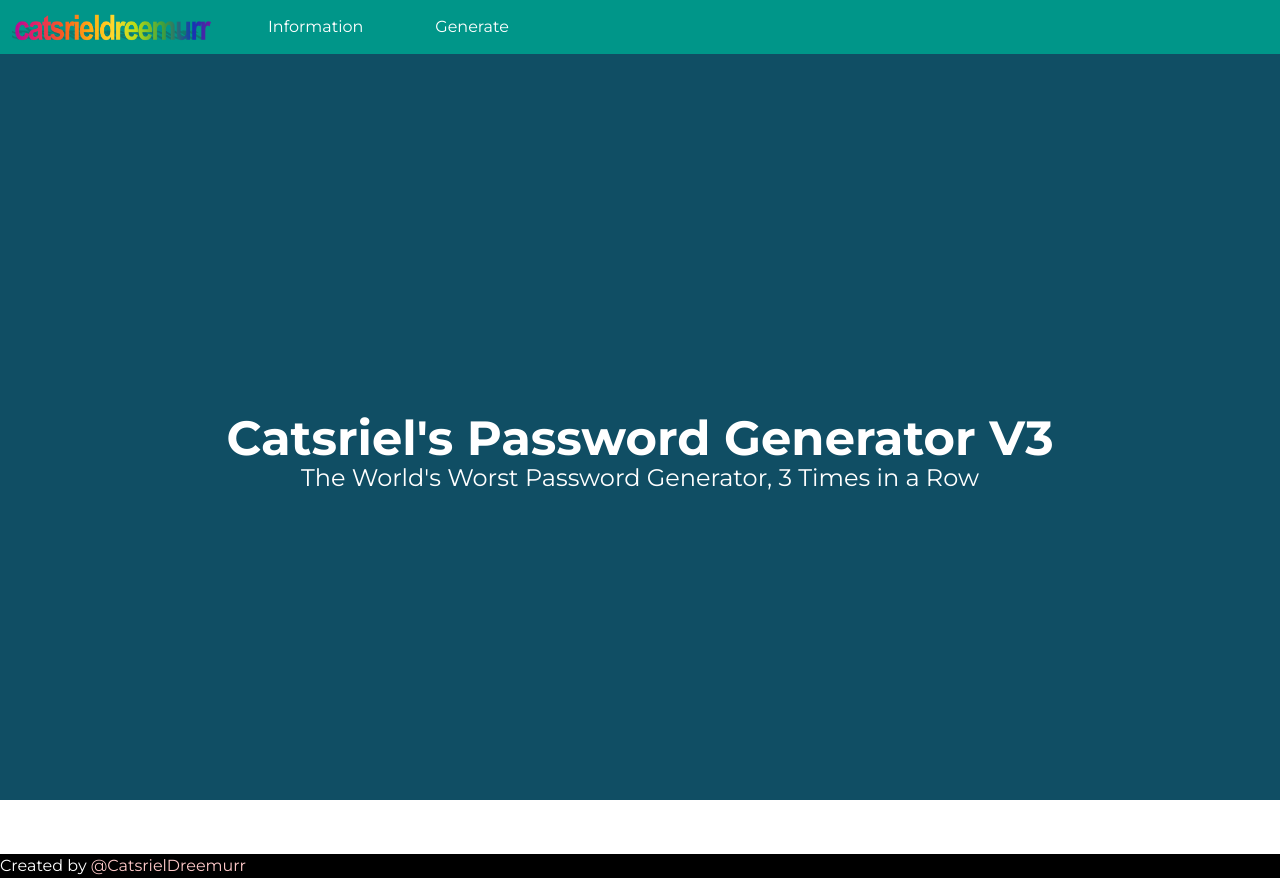
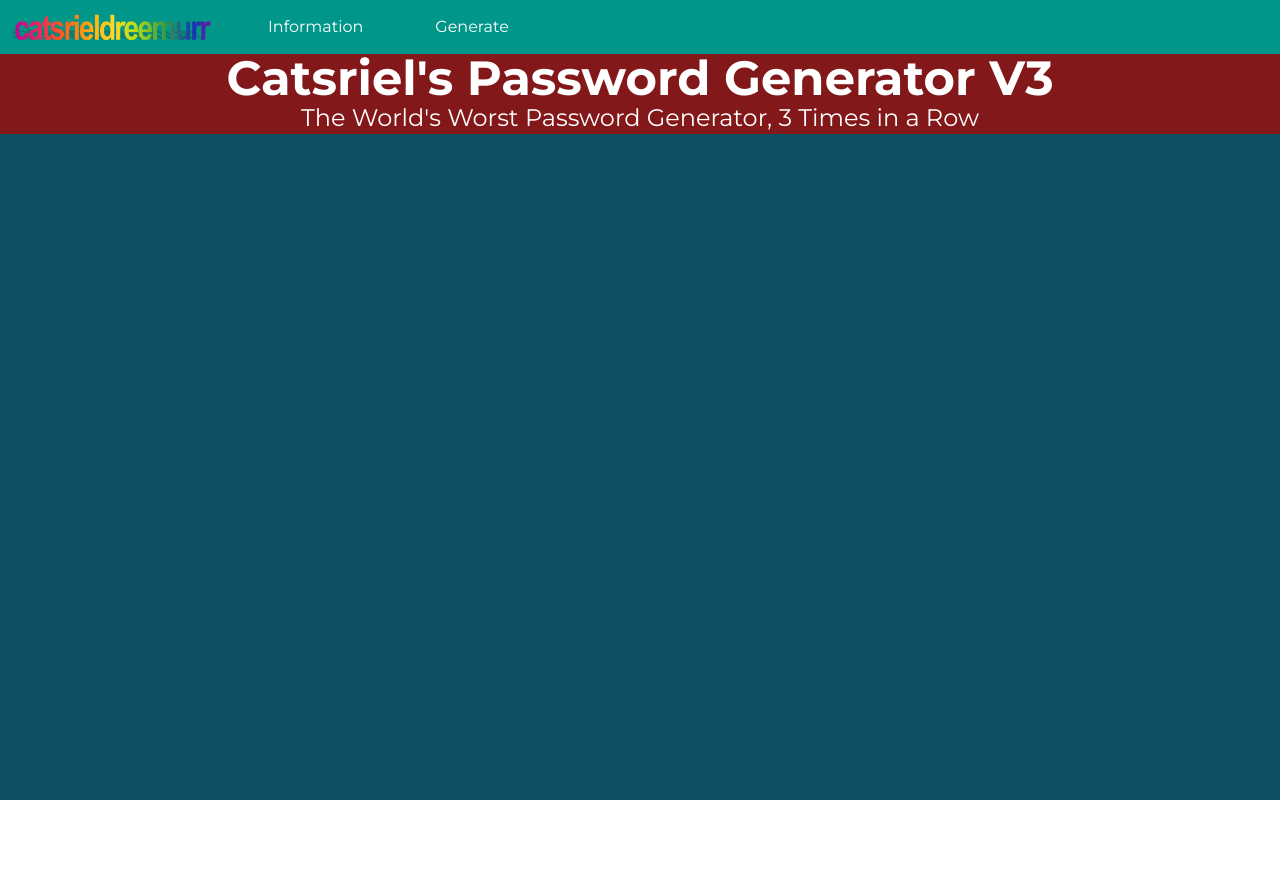
Before and after one commit to catsrieldreemurr/password_generator_v3, a Next.js app in the folder passwordgenerator/: page / in a window 1280 px wide. After the commit the page ends 800 px from the top, so only its background shows below. Built offline with nearby package versions, Linux system fonts and the light colour scheme.

Commit message:
anger
nothing is working :(

```diff
--- a/passwordgenerator/app/components/footerbar.tsx
+++ b/passwordgenerator/app/components/footerbar.tsx
@@ -3,8 +3,9 @@ import React from "react";
 
 function Footerbar(){
     return(
-        <footer className="bg-black">
-            <p>Created by <Link href="https://youtube.com/@CatsrielDreemurr" className="text-red-200">@CatsrielDreemurr</Link></p>
+        <footer className="bg-black text-lg text-center p-10">
+            <p>Created by <Link href="https://youtube.com/@CatsrielDreemurr" className="text-red-200 font-bold">@CatsrielDreemurr</Link></p>
+            <p>View the Source Code <Link className="text-red-200 font-bold" href={"https://github.com/twomuchCatsriel/password_generator_v3"}>Here</Link> :D</p>
         </footer>
     );
 }
--- a/passwordgenerator/app/layout.tsx
+++ b/passwordgenerator/app/layout.tsx
@@ -7,7 +7,7 @@ const MontserratFont = Montserrat({
 })
 
 export const metadata: Metadata = {
-  title: "Catsriel's Better Password Generator",
+  title: "Catsriel's Password Generator v.3",
   description: "Password",
 };
 
--- a/passwordgenerator/app/page.tsx
+++ b/passwordgenerator/app/page.tsx
@@ -4,14 +4,13 @@ import Footerbar from "./components/footerbar";
 
 export default function Home() {
   return (
-    <div className="bg-cyan-900 h-screen">
+    <div className="bg-cyan-900 h-screen bg-cover">
       <Navbar></Navbar>
 
-      <div className="h-screen flex justify-center items-center flex-col">
-        <h1 className="text-4xl font-bold text-center sm:text-5xl">Catsriel's Password Generator V3</h1>
-        <h2 className="text-xl text-center sm:text-2xl">The World's Worst Password Generator, 3 Times in a Row</h2>
+      <div className="flex flex-col justify-center items-center bg-red-900">
+        <h1 className="text-4xl font-bold sm:text-5xl">Catsriel's Password Generator V3</h1>
+        <h2 className="text-xl sm:text-2xl">The World's Worst Password Generator, 3 Times in a Row</h2>
       </div>
-      <Footerbar></Footerbar>
     </div>
   );
 }
```
